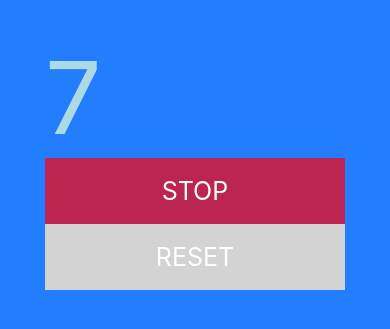
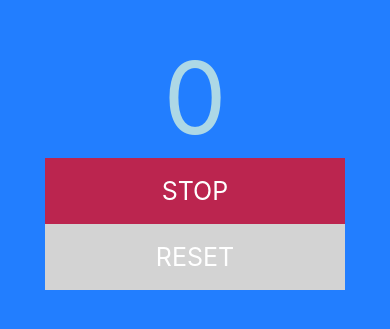
Before and after one commit to paulmorello/timer-react-native, a React Native app: screen / in a window 390 px wide. Shown: the part 259-588 px from the top of the page. Built offline with nearby package versions, Linux system fonts and the light colour scheme.

Commit message:
updated styles for new layout

```diff
--- a/App.js
+++ b/App.js
@@ -10,7 +10,7 @@ export default class App extends React.Component {
     super();
 
     this.state = {
-      isCounting: true
+      isCounting: false
     }
   }
 
--- a/Counter.js
+++ b/Counter.js
@@ -33,7 +33,7 @@ class Counter extends Component {
 
     if (isCounting) {
       return (
-        <View>
+        <View style={styles.container}>
           <Text style={{ color: color, fontSize: size }}>
             {count}
           </Text>
@@ -43,7 +43,7 @@ class Counter extends Component {
       )
     } else {
       return (
-        <View>
+        <View style={styles.container}>
           <Text style={{ color: color, fontSize: size }}>
             {0}
           </Text>
```
